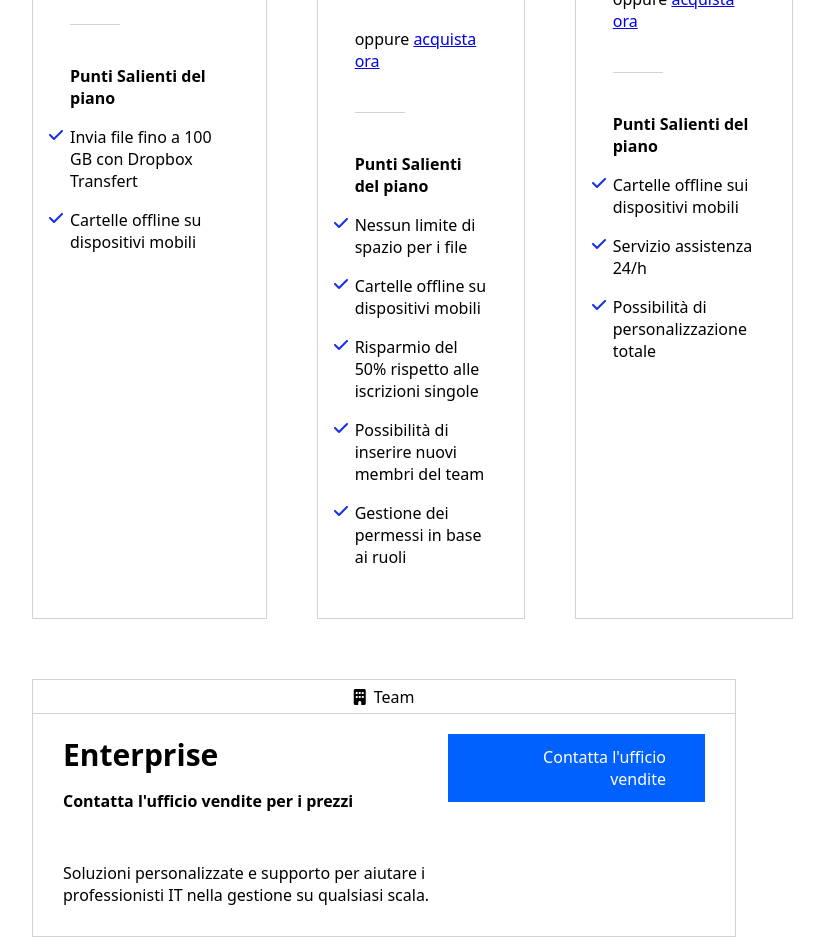
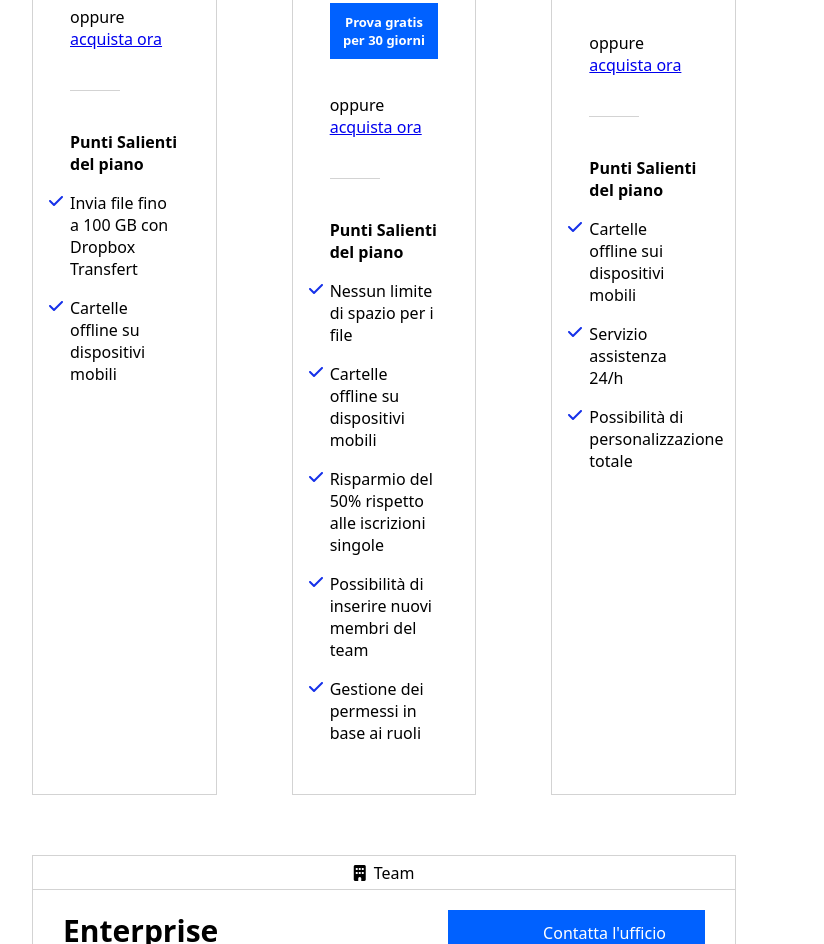
Before and after one commit to MicheleIanni86/htmlcss-dropbox, a plain HTML site: page index.html in a window 1280 px wide. Shown: the part 1898-2842 px from the top of the page, without its empty margins (256-1080 px from the left). Drawn offline with Linux system fonts and the light colour scheme.

Commit message:
fix: Adjust Width .professional-card

```diff
--- a/css/style.css
+++ b/css/style.css
@@ -172,7 +172,7 @@
 }
 
 .professional-card {
-    width: calc(100%/3);
+    width: calc(100%/3 - 50px);
     padding-top: 0;
     padding-bottom: 50px;
     border: 1px solid lightgray;
--- a/index.html
+++ b/index.html
@@ -51,7 +51,6 @@
                     <div class="jumbo-right">
                         <img src="./img/jumbo.png" alt="">
                     </div>
-                </div>
         </div>
     </section>
 
@@ -124,7 +123,8 @@
                     <div class="break-line"></div>
 
                     <div class="point-list">
-                        <ul><span>Punti Salienti del piano</span>
+                        <span>Punti Salienti del piano</span>
+                        <ul>
                             <li>Invia file fino a 100 GB con Dropbox Transfert</li>
                             <li>Cartelle offline su dispositivi mobili</li>
                         </ul>
@@ -184,7 +184,8 @@
                     <div class="break-line"></div>
 
                     <div class="point-list">
-                        <ul><span>Punti Salienti del piano</span>
+                        <span>Punti Salienti del piano</span>
+                        <ul>
                             <li>Nessun limite di spazio per i file</li>
                             <li>Cartelle offline su dispositivi mobili</li>
                             <li>Risparmio del 50% rispetto alle iscrizioni singole</li>
@@ -248,7 +249,8 @@
                     <div class="break-line"></div>
 
                     <div class="point-list">
-                        <ul><span>Punti Salienti del piano</span>
+                        <span>Punti Salienti del piano</span>
+                        <ul>
                             <li>Cartelle offline sui dispositivi mobili</li>
                             <li>Servizio assistenza 24/h</li>
                             <li>Possibilità di personalizzazione totale</li>
```
